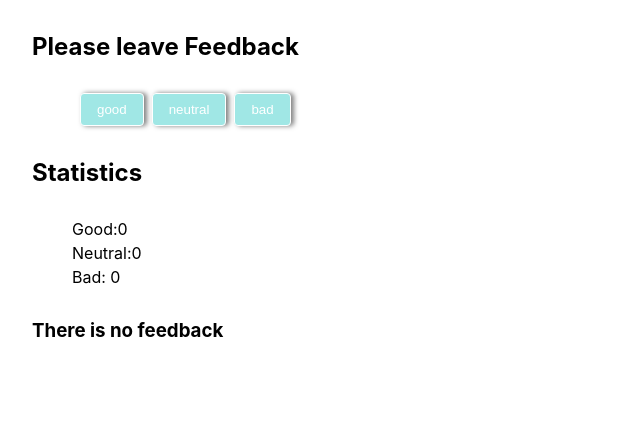
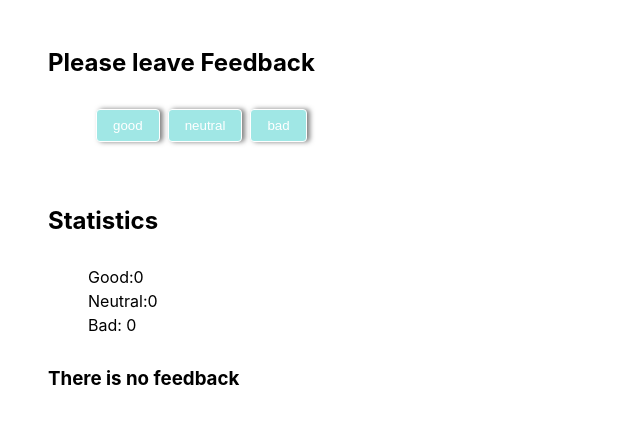
Before and after one commit to Olena-Milham/goit-react-hw-02-feedback, a React (Create React App) app: page / in a window 1280 px wide. Shown: the top 424 px of the page, without its empty margins (0-640 px from the left). Built offline with nearby package versions, Linux system fonts and the light colour scheme.

Commit message:
update box

```diff
--- a/src/components/UI/Section/Section.jsx
+++ b/src/components/UI/Section/Section.jsx
@@ -1,11 +1,12 @@
 import PropTypes from 'prop-types';
+import { Box } from '../Box';
 import { Title } from './Section.styled';
 
 export const Section=({title, children})=>(
-    <>
+    <Box as='section' p={4}>
     <Title>{title}</Title>
     {children}
-    </>
+    </Box>
 
 )
 
```
